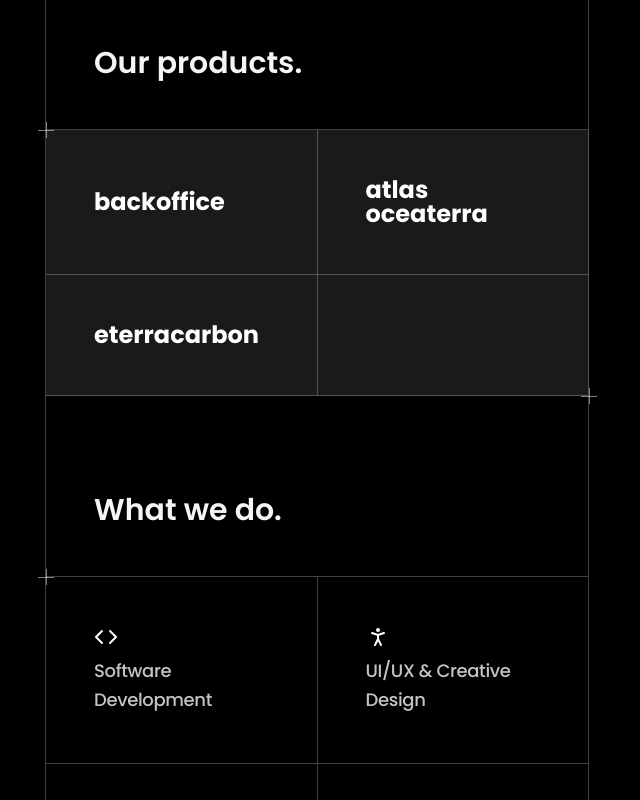
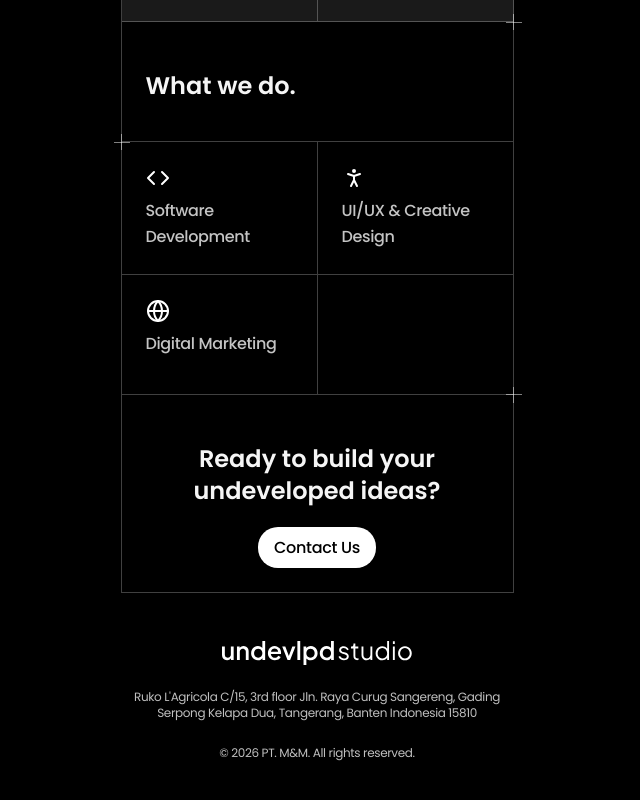
Before and after one commit to ardodeardo-undevlpdstudio/undevlpdstudio, a Next.js app: page / in a window 1280 px wide. Shown: the part 1300-2100 px from the top of the page, without its empty margins (323-963 px from the left). Built offline with nearby package versions, Linux system fonts and the light colour scheme.

Commit message:
feat: mobile container only

```diff
--- a/app/(home)/hero.tsx
+++ b/app/(home)/hero.tsx
@@ -4,11 +4,11 @@ import Cell from "../components/Cell";
 
 function Hero() {
   return (
-    <section id="hero" className="mt-16">
+    <section id="hero" className="mt-4">
       <div className="container mx-auto">
         <Cell border={"all"} padding={"heading"}>
           <Asterisk></Asterisk>
-          <h1 className="text-[32px] lg:text-[44px] font-semibold leading-[120%] tracking-[-0.88px] bg-[linear-gradient(99deg,_#2F73FF_0%,_#CA6677_100%)] bg-clip-text text-transparent">
+          <h1 className="text-[32px] font-semibold leading-[120%] tracking-[-0.88px] bg-[linear-gradient(99deg,_#2F73FF_0%,_#CA6677_100%)] bg-clip-text text-transparent">
             Never finished. Always evolving.
           </h1>
           <Paragraph className="mt-3">
--- a/app/(home)/product.tsx
+++ b/app/(home)/product.tsx
@@ -14,19 +14,20 @@ function Product() {
             <Asterisk></Asterisk>
             <Asterisk position={"bottom-right"}></Asterisk>
             <Cell className="bg-white/10 flex items-center hover:bg-white/25 transition-colors duration-300">
-              <h3 className="text-white text-[22px] lg:text-2xl leading-[100%] font-bold">
+              <h3 className="text-white text-[22px] leading-[100%] font-bold">
                 backoffice
               </h3>
             </Cell>
             <Cell className="bg-white/10 flex items-center hover:bg-white/25 transition-colors duration-300">
-              <h3 className="text-white text-[22px] lg:text-2xl leading-[100%] font-bold">
+              <h3 className="text-white text-[22px] leading-[100%] font-bold">
                 atlas <br />
                 oceaterra
               </h3>
             </Cell>
             <Cell className="bg-white/10 flex items-center hover:bg-white/25 transition-colors duration-300">
-              <h3 className="text-white text-[22px] lg:text-2xl leading-[100%] font-bold">
-                eterracarbon
+              <h3 className="text-white text-[22px] leading-[100%] font-bold">
+                eterra <br />
+                carbon
               </h3>
             </Cell>
             <Cell className="bg-white/10 flex items-center hover:bg-white/25 transition-colors duration-300"></Cell>
--- a/app/components/Cell/index.tsx
+++ b/app/components/Cell/index.tsx
@@ -5,8 +5,8 @@ import { cn } from "@/lib/utils";
 const cellVariants = cva("relative min-h-[120px] border-white/25", {
   variants: {
     padding: {
-      default: "p-6 lg:p-12",
-      heading: "px-6 lg:px-12 pb-6 lg:pb-12 pt-12 lg:pt-24",
+      default: "p-6",
+      heading: "px-6 pb-6 pt-12",
       none: "padding-0",
     },
     border: {
--- a/app/components/Footer/index.tsx
+++ b/app/components/Footer/index.tsx
@@ -71,13 +71,13 @@ function Footer() {
             />
           </svg>
 
-          <Paragraph className="text-center text-xs lg:text-xs text-white/75">
-            Ruko L&apos;Agricola C/16, 3rd floor Jln. Raya Curug Sangereng,{" "}
-            <br className="hidden lg:block" /> Gading Serpong Kelapa Dua,
+          <Paragraph className="text-center text-xs text-white/75">
+            Ruko L&apos;Agricola C/15, 3rd floor Jln. Raya Curug Sangereng,{" "}
+            <br className="hidden" /> Gading Serpong Kelapa Dua,
             Tangerang, Banten Indonesia 15810
           </Paragraph>
-          <Paragraph className="text-center text-xs lg:text-xs text-white/75">
-            © 2026 PT. Wisma Kencana Andalas. All rights reserved.
+          <Paragraph className="text-center text-xs text-white/75">
+            © 2026 PT. M&M. All rights reserved.
           </Paragraph>
         </div>
       </div>
--- a/app/components/Header/index.tsx
+++ b/app/components/Header/index.tsx
@@ -18,7 +18,7 @@ function Header() {
               height="32"
               viewBox="0 0 253 32"
               fill="none"
-              className="w-auto h-5 lg:h-6"
+              className="w-auto h-5"
             >
               <path
                 d="M6.82113 25.7137C5.46137 25.7137 4.26878 25.4127 3.24338 24.8109C2.21798 24.1867 1.4155 23.3285 0.835923 22.2362C0.278641 21.1216 0 19.8398 0 18.3908V7.22257H3.77837V18.0564C3.77837 18.8812 3.94556 19.6057 4.27993 20.2299C4.6143 20.8541 5.08241 21.3445 5.68428 21.7011C6.28614 22.0355 6.97717 22.2027 7.75737 22.2027C8.55985 22.2027 9.26203 22.0244 9.86389 21.6677C10.4658 21.311 10.9339 20.8095 11.2682 20.163C11.6249 19.5165 11.8032 18.7586 11.8032 17.8892V7.22257H15.5482V25.3124H11.9704V21.768L12.3717 22.2362C11.9481 23.3507 11.246 24.209 10.2651 24.8109C9.28432 25.4127 8.13632 25.7137 6.82113 25.7137Z"
--- a/app/components/Typography/heading2.tsx
+++ b/app/components/Typography/heading2.tsx
@@ -6,7 +6,7 @@ type Props = React.ComponentProps<"h2">;
 function Heading2({ className, children, ...props }: Props) {
   return (
     <h2
-      className={cn("text-[#F5F5F5] text-2xl lg:text-3xl font-semibold", className)}
+      className={cn("text-[#F5F5F5] text-2xl font-semibold", className)}
       {...props}
     >
       {children}
--- a/app/components/Typography/paragraph.tsx
+++ b/app/components/Typography/paragraph.tsx
@@ -7,7 +7,7 @@ function Paragraph({ className, children, ...props }: Props) {
   return (
     <p
       className={cn(
-        "text-[#F5F5F5]/80 text-base lg:text-lg leading-[160%] tracking-[-0.36px]",
+        "text-[#F5F5F5]/80 text-base leading-[160%] tracking-[-0.36px]",
         className,
       )}
       {...props}
--- a/app/globals.css
+++ b/app/globals.css
@@ -15,10 +15,10 @@ body {
 @theme {
   --font-poppins: var(--font-poppins);
 
-  --container-sm: 488px;
-  --container-md: 544px;
-  --container-lg: 544px;
-  --container-xl: 544px;
+  --container-sm: 393px;
+  --container-md: 393px;
+  --container-lg: 393px;
+  --container-xl: 393px;
 
   --color-brand-dark-primary: #0f0f0f;
   --color-brand-dark-secondary: #939393;
```
